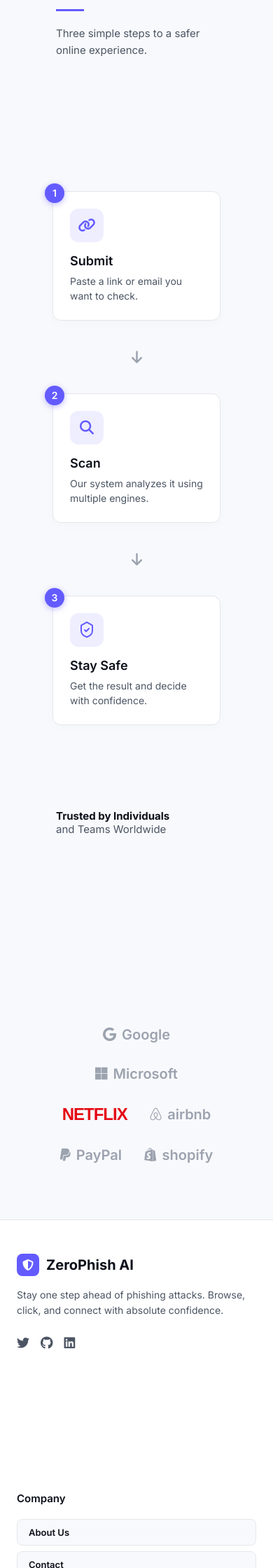
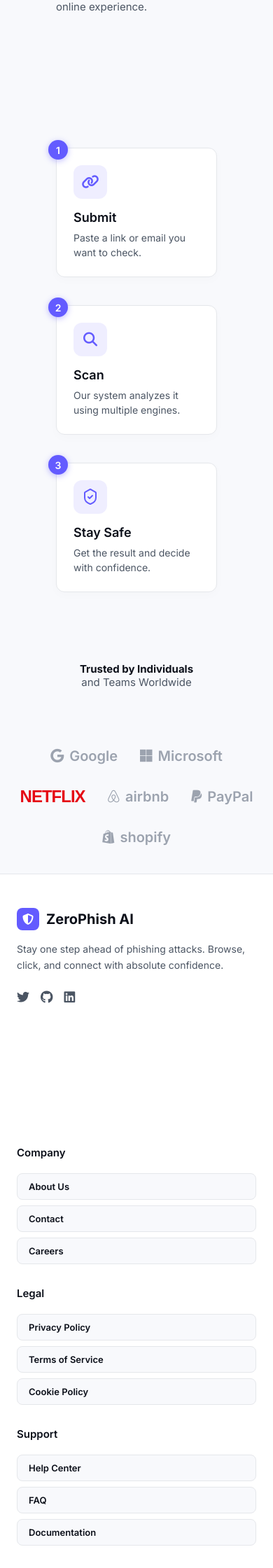
Before and after one commit to Sharif4266/ZeroPhish-AI, a FastAPI app: page / in a window 390 px wide; the page is wider, and only the part inside the window is pictured. Shown: the part 1840-4080 px from the top of that part at 70% size. Run offline with FastAPI, Linux system fonts and the light colour scheme.

Commit message:
UI: Universal mobile optimization for Android/Apple (Improved tap targets, centered logos, and refined alignment)

```diff
--- a/app/static/css/style.css
+++ b/app/static/css/style.css
@@ -917,6 +917,27 @@ body {
         gap: 32px;
     }
 
+    .step {
+        width: 100%;
+        max-width: 100%;
+        margin: 0 auto;
+    }
+
+    .step-arrow {
+        display: none; /* Hide arrows on mobile to save space */
+    }
+
+    .trusted-by {
+        padding: 40px 24px;
+        text-align: center;
+    }
+
+    .trusted-intro {
+        flex: none;
+        margin-bottom: 24px;
+        width: 100%;
+    }
+
     .footer {
         padding: 48px 24px 24px;
     }
@@ -924,6 +945,7 @@ body {
     .footer-links {
         grid-template-columns: repeat(2, 1fr);
         display: grid;
+        gap: 32px;
     }
 }
 
@@ -934,15 +956,22 @@ body {
 
     .hero-content h1 {
         font-size: 28px;
+        line-height: 1.2;
+    }
+
+    .hero-content p {
+        font-size: 15px;
+        margin-bottom: 32px;
     }
 
     .scan-input-group {
         flex-direction: column;
-        background: transparent;
-        box-shadow: none;
-        border: none;
-        padding: 0;
+        background: transparent !important;
+        box-shadow: none !important;
+        border: none !important;
+        padding: 0 !important;
         gap: 12px;
+        margin-bottom: 32px;
     }
 
     .scan-input-group input {
```
Also changed, not shown: app/static/css/dashboard.css (+20 -1 lines).
